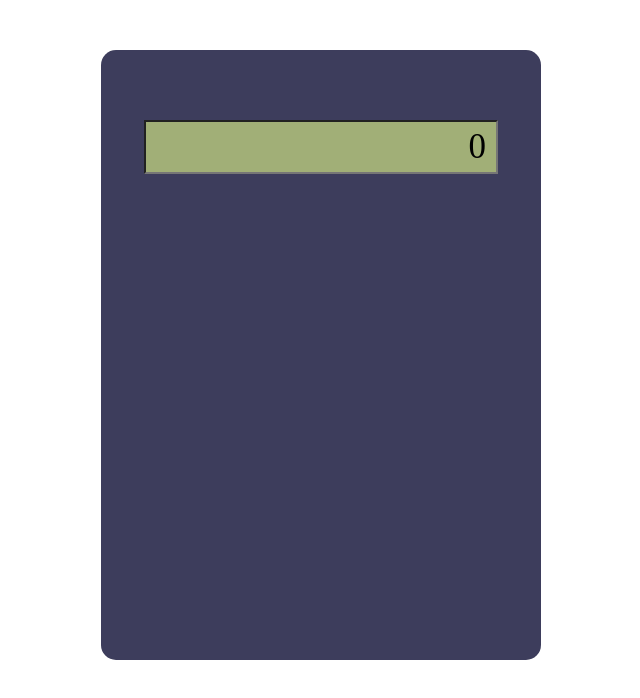
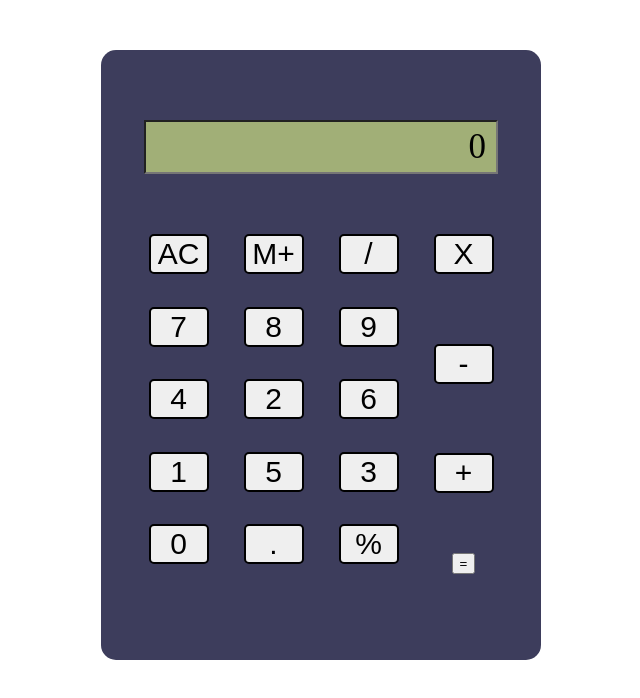
Before and after one commit to Kartik-wandhare/calculater, a plain HTML site: page calculater.html in a window 1280 px wide. Shown: the whole page, without its empty margins (319-959 px from the left). Drawn offline with Linux system fonts and the light colour scheme.

Commit message:
calculater button container

```diff
--- a/calculater.html
+++ b/calculater.html
@@ -26,6 +26,25 @@
             margin-bottom: 50PX;
             font-family:'Digital-7 Regular';
         }
+        .buttons-container {
+            height: 350px;
+            display: flex;
+            flex-direction: column;
+            flex-wrap: wrap;
+            justify-content: space-between;
+            align-items: center;
+        }
+
+        .btn {
+            width: 60px;
+            text-align: center;
+            font-size: 30px;
+            padding: 5px auto;
+            margin: 10PX;
+            border-radius: 5px;
+            border: solid 2px black;
+            cursor: pointer;
+        }
 
 
     </style>
@@ -34,6 +53,25 @@
 <body>
         <div class="calculater-body">
             <input type="text" value="0" class="screen" />
-
+            <div class="buttons-container">
+                <button class="btn">AC</button>
+                <button class="btn">7</button>
+                <button class="btn">4</button>
+                <button class="btn">1</button>
+                <button class="btn">0</button>
+                <button class="btn">M+</button>
+                <button class="btn">8</button>
+                <button class="btn">2</button>
+                <button class="btn">5</button>
+                <button class="btn">.</button>
+                <button class="btn">/</button>
+                <button class="btn">9</button>
+                <button class="btn">6</button>
+                <button class="btn">3</button>
+                <button class="btn">%</button>
+                <button class="btn">X</button>
+                <button class="btn">-</button>
+                <button class="btn">+</button>
+                <button class="btn-equal">=</button>
         </div>
     </div>
```
